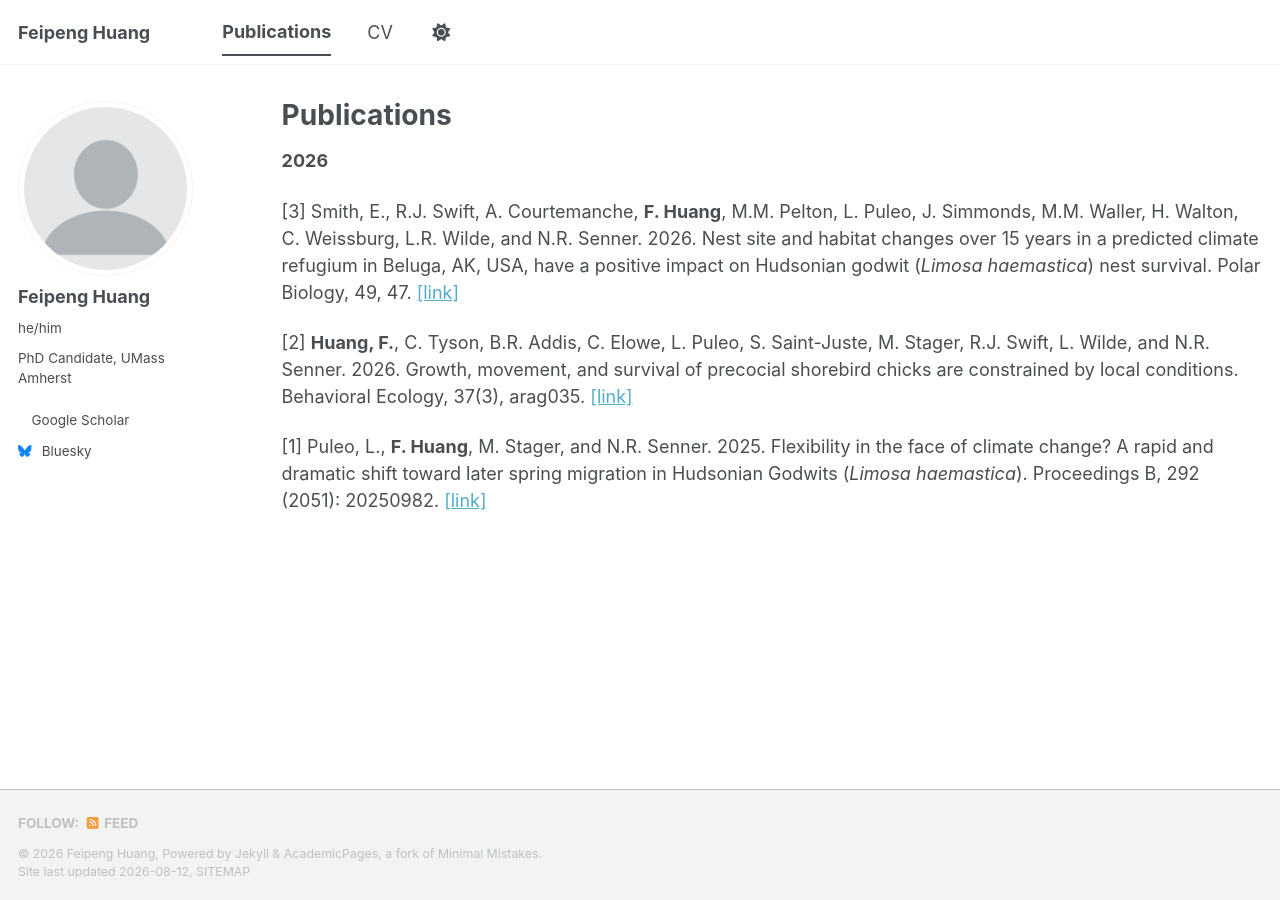
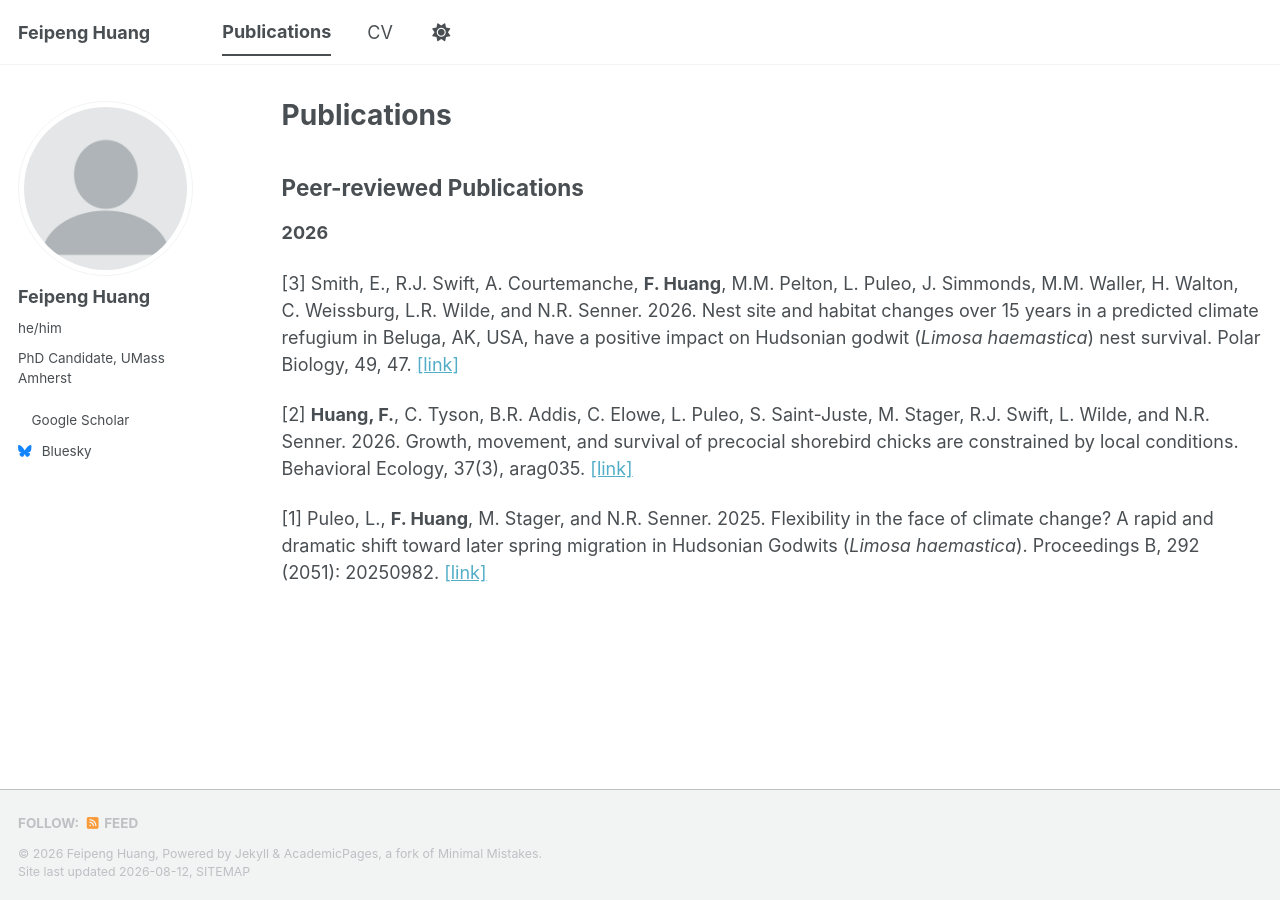
Before and after one commit to feipeng-huang/feipeng-huang.github.io, a Jekyll site: the page built from _pages/publications.md, in a window 1280 px wide. Built offline with Jekyll 4.4.1, drawn with Linux system fonts in a browser that asks for light colours; a style sheet for code colours, icons or effects is not loaded.

Commit message:
Update publications.md

```diff
--- a/_pages/publications.md
+++ b/_pages/publications.md
@@ -1,12 +1,13 @@
 ---
 layout: archive
+permalink: /publications/
 title: "Publications"
-permalink: /publications/
 author_profile: true
 ---
 
 {% include base_path %}
 
+## Peer-reviewed Publications
 
 **2026**
 
```
